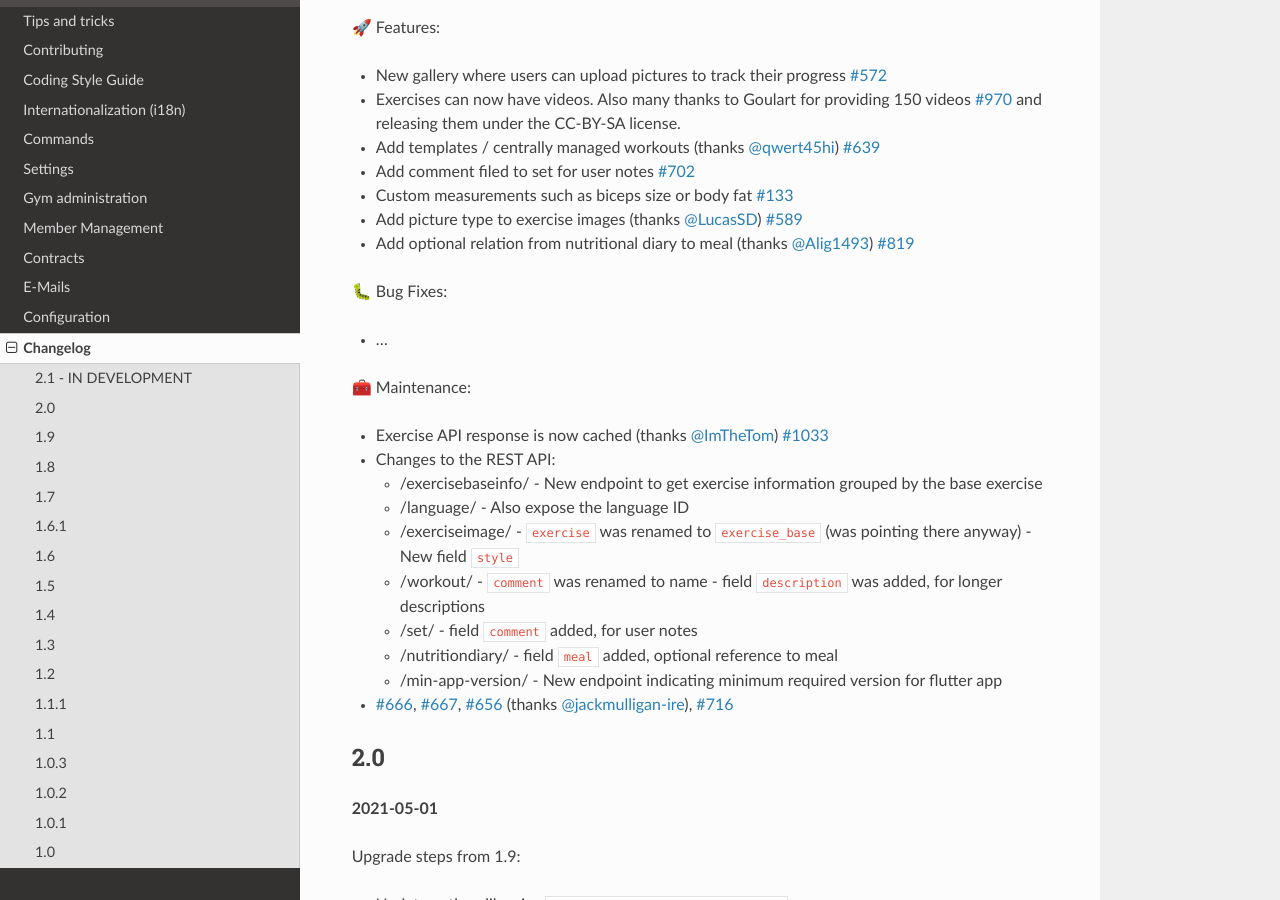
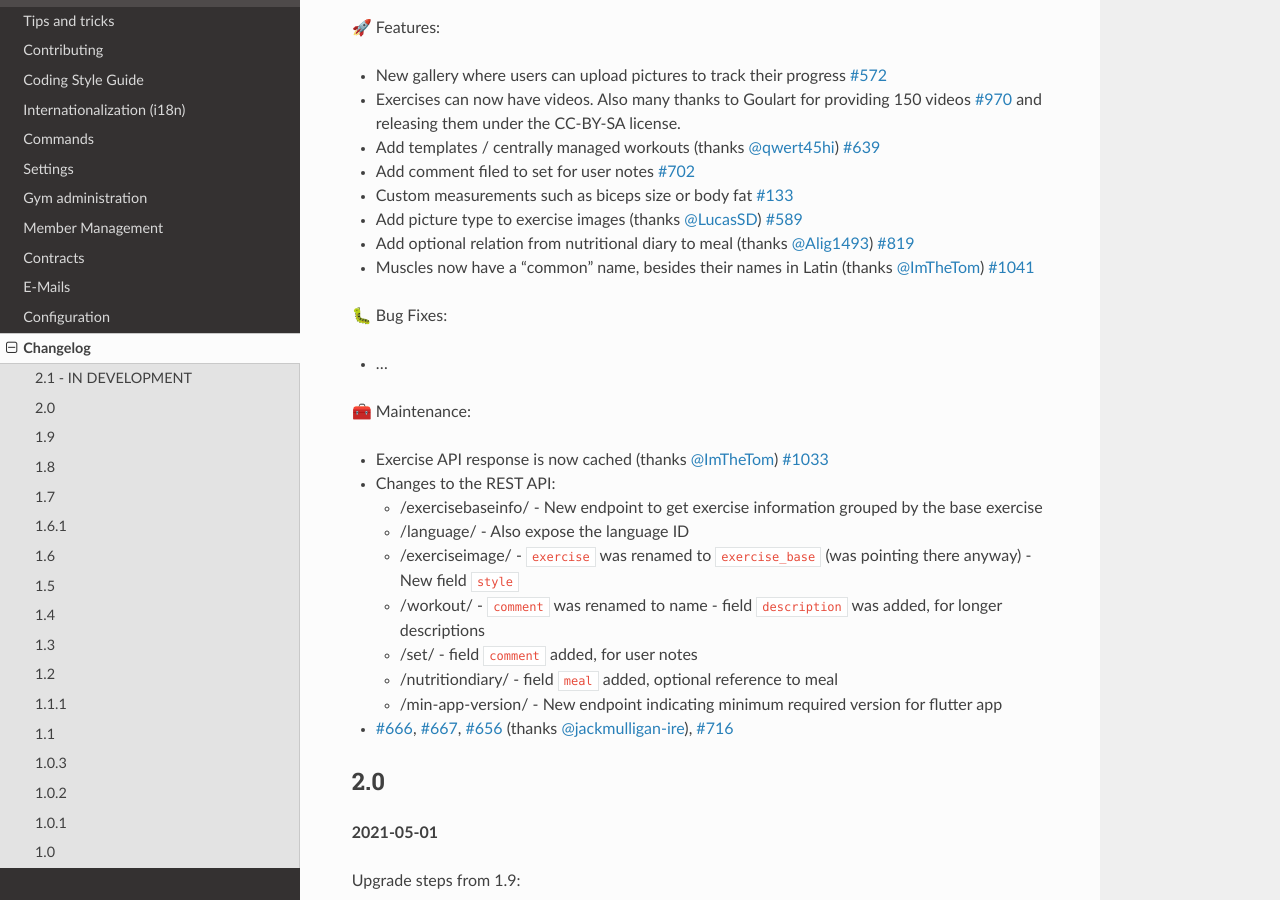
Before and after one commit to wger-project/docs, a Sphinx documentation site: the page built from docs/changelog.rst, in a window 1280 px wide and 900 px high, scrolled down 494 px. Built offline with Sphinx 7.4.7 and the Read the Docs theme 2.0.0, drawn with Linux system fonts in a browser that asks for light colours.

Commit message:
Update changelog.rst

```diff
--- a/docs/changelog.rst
+++ b/docs/changelog.rst
@@ -25,6 +25,7 @@ Upgrade steps from 2.0:
 * Custom measurements such as biceps size or body fat `#133`_
 * Add picture type to exercise images (thanks `@LucasSD`_) `#589`_
 * Add optional relation from nutritional diary to meal (thanks `@Alig1493`_) `#819`_
+* Muscles now have a "common" name, besides their names in Latin (thanks `@ImTheTom`_) `#1041`_
 
 🐛 Bug Fixes:
 
@@ -66,6 +67,7 @@ Upgrade steps from 2.0:
 .. _#819: https://github.com/wger-project/wger/issues/819
 .. _#970: https://github.com/wger-project/wger/issues/970
 .. _#1033: https://github.com/wger-project/wger/issues/1033
+.. _#1041: https://github.com/wger-project/wger/pull/1041
 
 .. _@Alig1493: https://github.com/Alig1493
 .. _@LucasSD: https://github.com/LucasSD
```
